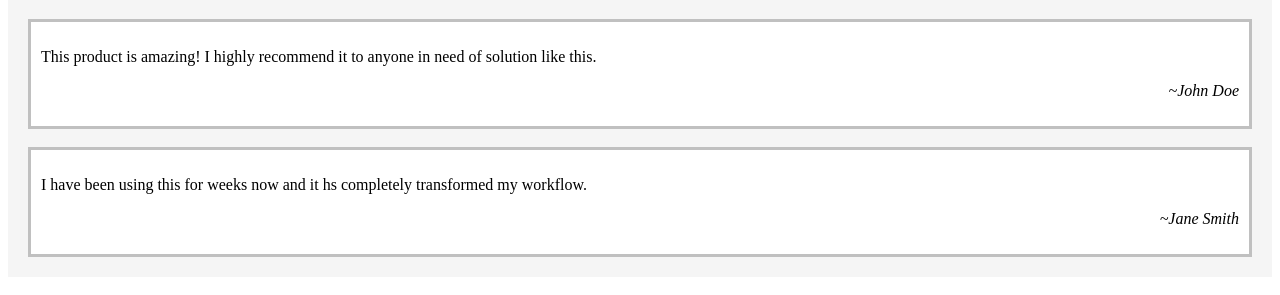
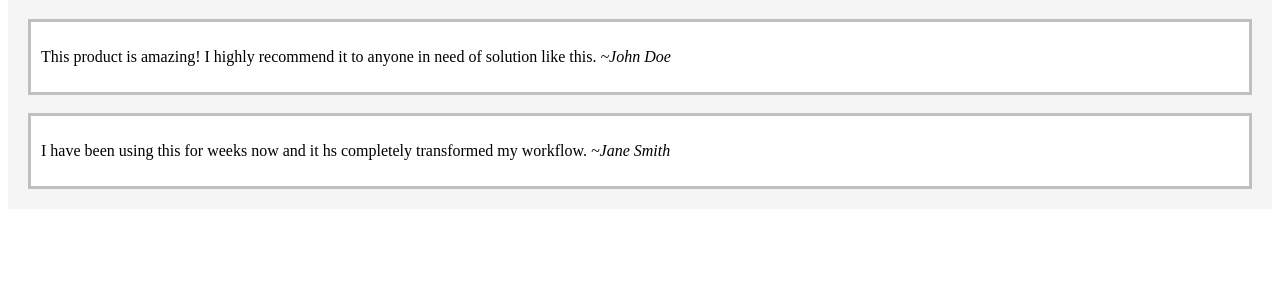
Before and after one commit to acciojob/testimonial-DevakirubaiJohn, a website: page main.html in a window 1280 px wide. Shown: the part 89-384 px from the top of the page. Drawn offline with Linux system fonts and the light colour scheme.

Commit message:
created a submission

```diff
--- a/main.html
+++ b/main.html
@@ -7,10 +7,10 @@
    <div>
 	   <h1> Testimonials </h1>
 	<div class="container1">
-		<p>This product is amazing! I highly recommend it to anyone in need of solution like this.    <p class="author">~John Doe</p></p>
+		<p>This product is amazing! I highly recommend it to anyone in need of solution like this.    <span class="author">~John Doe</span></p>
 	</div><br>
 	<div class="container">
-		<p>I have been using this for weeks now and it hs completely transformed my workflow.   <p class="author">~Jane Smith</p></p>
+		<p>I have been using this for weeks now and it hs completely transformed my workflow.   <span class="author">~Jane Smith</span></p>
 	</div>
    </div>
     <script type="text/javascript" src="./script.js">
--- a/styles.css
+++ b/styles.css
@@ -9,7 +9,7 @@ div.container1, div.container {
 	background-color:white;
 }
 
-p.author{
+span.author{
    text-align: right;
    font-style: italic;
 }
```
